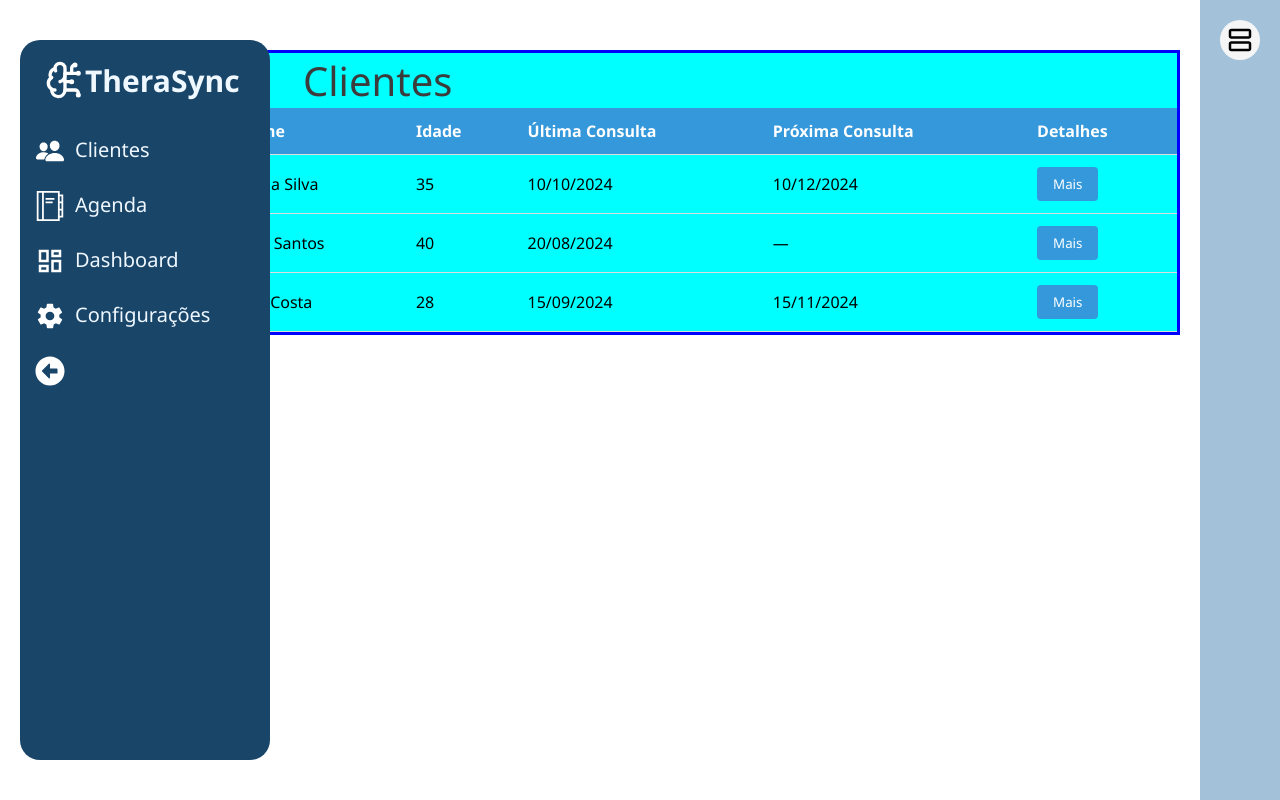
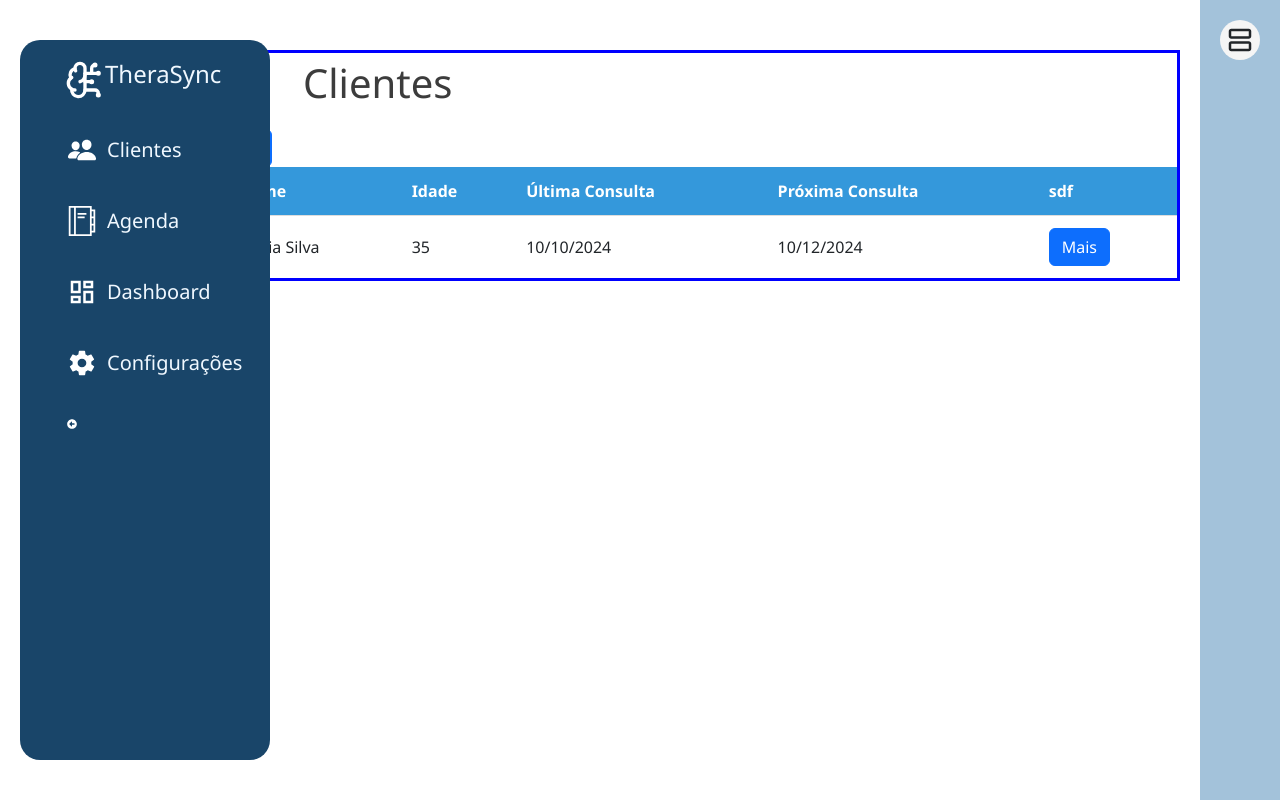
Before and after one commit to PSG-TIAPN-2022-1/psg-si-tiapn-2024-2-therasync, a React (Vite) app: page /clientes in a window 1280 px wide. Built offline with nearby package versions, Linux system fonts and the light colour scheme.

Commit message:
Adicionando o modal de clientes no branch Backend

```diff
--- a/package.json
+++ b/package.json
@@ -12,7 +12,6 @@
     "front-end": "vite"
   },
   "dependencies": {
-    "concurrently": "^9.1.0",
     "cors": "^2.8.5",
     "express": "^4.21.1",
     "mysql2": "^3.11.4",
@@ -29,6 +28,7 @@
     "@types/react": "^18.3.10",
     "@types/react-dom": "^18.3.0",
     "@vitejs/plugin-react": "^4.3.2",
+    "concurrently": "^9.1.0",
     "eslint": "^9.11.1",
     "eslint-plugin-react": "^7.37.0",
     "eslint-plugin-react-hooks": "^5.1.0-rc.0",
--- /dev/null
+++ b/src/assets/components/ModalCliente.jsx
@@ -0,0 +1,31 @@
+import React from 'react';
+import { Button,Modal } from 'react-bootstrap';
+
+export default function ModalCliente(props) {
+  return (
+
+        <Modal
+            {...props}
+            size="lg"
+            aria-labelledby="contained-modal-title-vcenter"
+            centered
+        >
+            <Modal.Header closeButton>
+            <Modal.Title id="contained-modal-title-vcenter">
+                Modal heading
+            </Modal.Title>
+            </Modal.Header>
+            <Modal.Body>
+            <h4>Centered Modal</h4>
+            <p>
+                Cras mattis consectetur purus sit amet fermentum. Cras justo odio,
+                dapibus ac facilisis in, egestas eget quam. Morbi leo risus, porta ac
+                consectetur ac, vestibulum at eros.
+            </p>
+            </Modal.Body>
+            <Modal.Footer>
+            <Button onClick={props.onHide}>Close</Button>
+            </Modal.Footer>
+        </Modal>
+        );
+}
--- a/src/assets/pages/clientes.jsx
+++ b/src/assets/pages/clientes.jsx
@@ -1,13 +1,33 @@
 import React from 'react';
 import '../styles/clientes.css';
+import 'bootstrap/dist/css/bootstrap.min.css';
+import { Dropdown,Button,Modal } from 'react-bootstrap';
+import ModalCliente from '../components/ModalCliente';
+
 
 
 const Clientes = () => {
+
+  const [modalShow, setModalShow] = React.useState(false);
+
   return (
     /*Tudo correspondente a pagina deve estar dentro de container para melhor renderização do conteúdo da pagina */
-    <div className='container'>
-      <p id='titulo_container'>Clientes</p>
+    <div className='clientes_container'>
+      <p id='clientes_titulo_container'>Clientes</p>
 
+      <div className='options_container'>
+        <Dropdown>
+          <Dropdown.Toggle variant="primary" id="dropdown-basic">
+            Selecionar Opção
+          </Dropdown.Toggle>
+
+          <Dropdown.Menu>
+            <Dropdown.Item href="#/action-1">Opção 1</Dropdown.Item>
+            <Dropdown.Item href="#/action-2">Opção 2</Dropdown.Item>
+            <Dropdown.Item href="#/action-3">Opção 3</Dropdown.Item>
+          </Dropdown.Menu>
+        </Dropdown>
+      </div>
 
       <div className="tabela_clientes">
       <table>
@@ -18,7 +38,7 @@ const Clientes = () => {
             <th>Idade</th>
             <th>Última Consulta</th>
             <th>Próxima Consulta</th>
-            <th>Detalhes</th>
+            <th>sdf</th>
           </tr>
         </thead>
         <tbody>
@@ -28,23 +48,19 @@ const Clientes = () => {
             <td>35</td>
             <td>10/10/2024</td>
             <td>10/12/2024</td>
-            <td><button class="btn-more">Mais</button></td>
-          </tr>
-          <tr>
-            <td>Inativo</td>
-            <td>João Santos</td>
-            <td>40</td>
-            <td>20/08/2024</td>
-            <td>—</td>
-            <td><button class="btn-more">Mais</button></td>
-          </tr>
-          <tr>
-            <td>Ativo</td>
-            <td>Ana Costa</td>
-            <td>28</td>
-            <td>15/09/2024</td>
-            <td>15/11/2024</td>
-            <td><button class="btn-more">Mais</button></td>
+            <td>
+              <>
+                <Button variant="primary" onClick={() => setModalShow(true)}>
+                  Mais
+                </Button>
+
+                <ModalCliente
+                show={modalShow}
+                onHide={() => setModalShow(false)}>
+
+                </ModalCliente>
+              </>
+            </td>
           </tr>
         </tbody>
       </table>
--- a/src/assets/styles/agenda.css
+++ b/src/assets/styles/agenda.css
@@ -4,7 +4,7 @@
     top: 50px;
     left: 100px;
     right: 100px;
-    z-index: -10000;
+    z-index: 0;
     height: fit-content;
 }
 #titulo_container{
--- a/src/assets/styles/clientes.css
+++ b/src/assets/styles/clientes.css
@@ -1,41 +1,42 @@
-.container{
+.clientes_container{
     border: 3px solid blue;
     position: fixed;
     top: 50px;
     left: 100px;
     right: 100px;
-    z-index: -10000;
+    z-index: 0;
+    pointer-events: auto;
 }
-#titulo_container{
+#clientes_titulo_container{
     font-size: 5vh;
     margin-left: 200px;
     color: rgb(60, 60, 60);
 }
 
   /* Estilo da tabela */
-  .container table {
+  .clientes_container table {
     width: 100%;
     border-collapse: collapse;
     font-family: Arial, sans-serif;
   }
 
-  .container th, td {
+  .clientes_container th, td {
     padding: 12px;
     text-align: left;
     border-bottom: 1px solid #ddd;
   }
 
-  .container th {
+  .clientes_container th {
     background-color: #3498db;
     color: white;
   }
 
-  .container tbody tr:hover {
+  .clientes_container tbody tr:hover {
     background-color: #eaf2f8; /* Cor de fundo ao passar o mouse */
   }
 
   /* Estilo do botão "Mais" */
-  .container .btn-more {
+  .clientes_container .btn-more {
     background-color: #3498db;
     color: white;
     border: none;
@@ -48,14 +49,19 @@
     background-color: #a1c8e2;
   }
 
+.clientes_options{
+  height: 300px;
+}
+
+
 /* Responsividade para telas menores */
   @media (max-width: 760px) {
-    .container{
+    .clientes_container{
         top:0%;
         left: 0%;
         right: 0%;
     }
-    #titulo_container{
+    #clientes_titulo_container{
         font-size: 4vh;
         margin-left: 50px;
         margin-top: 20px;
@@ -63,7 +69,7 @@
     .table-container {
       overflow-x: auto; /* Habilita o scroll horizontal */
     }
-    .container table {
+    .clientes_container table {
       width: 100%;
       min-width: 600px; /* Define uma largura mínima para não distorcer a tabela */
     }
--- a/src/assets/styles/configurações.css
+++ b/src/assets/styles/configurações.css
@@ -4,7 +4,7 @@
     top: 50px;
     left: 100px;
     right: 100px;
-    z-index: -10000;
+    z-index: 0;
     height: fit-content;
 }
 #titulo_container{
--- a/src/assets/styles/dashboard.css
+++ b/src/assets/styles/dashboard.css
@@ -4,7 +4,7 @@
     top: 50px;
     left: 100px;
     right: 100px;
-    z-index: -10000;
+    z-index: 0;
     height: fit-content;
 }
 #titulo_container{
--- a/src/assets/styles/lembretes.css
+++ b/src/assets/styles/lembretes.css
@@ -4,6 +4,9 @@
     top: 0%;
     background-color: #a3c2da;
     min-height: 100vh;
+    transition: width 0.5s ease, height 0.5s ease;
+    z-index: 10000;
+    position: fixed;
 }
 .div_user{
     text-align: center;
--- a/src/assets/styles/navbar.css
+++ b/src/assets/styles/navbar.css
@@ -7,6 +7,8 @@ nav{
     background-color: #194569;
     border-radius: 20px;
     transition: width 0.5s ease, height 0.5s ease;
+    z-index: 10000;
+    position: fixed;
 }
 .Logo{
     display: flex;
```
Also changed, not shown: 1 other file (tests, documents, lock files or other folders).
